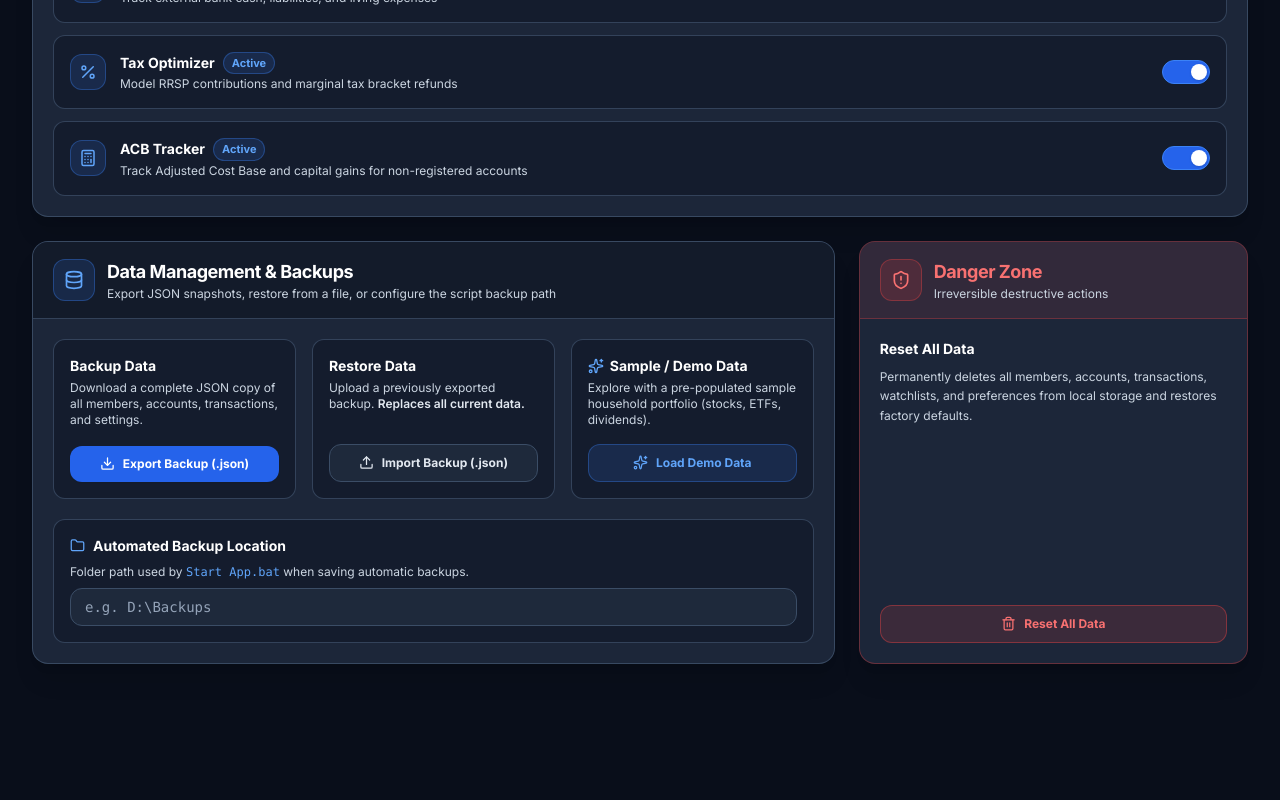
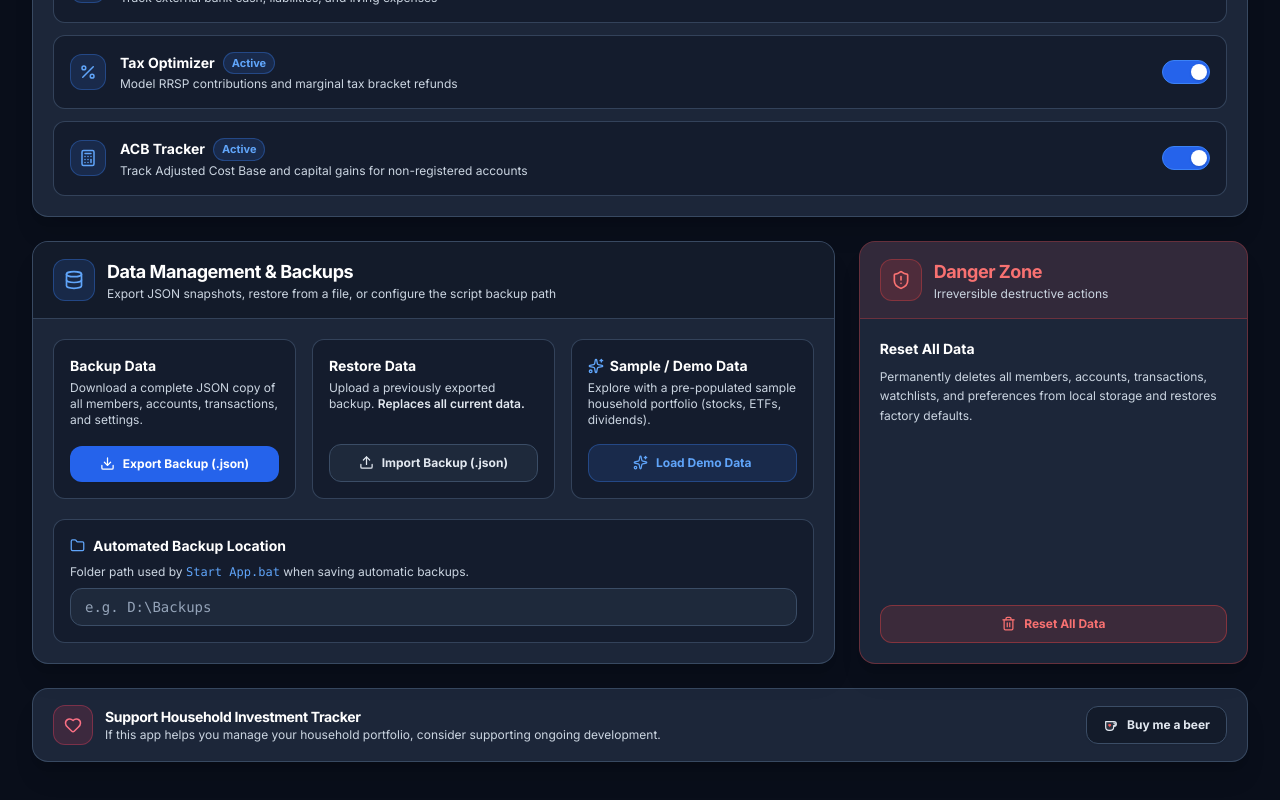
Before and after one commit to mwongr/household-investment-tracker, a React (Vite) app: page /settings in a window 1280 px wide. Shown: the part 859-1659 px from the top of the page. Built offline with nearby package versions, Linux system fonts and the light colour scheme; no server answers.

Commit message:
Added Kofi button

```diff
--- /dev/null
+++ b/src/components/KofiButton.tsx
@@ -0,0 +1,63 @@
+import React from 'react';
+
+export interface KofiButtonProps {
+    href?: string;
+    label?: string;
+    size?: 'sm' | 'md';
+    className?: string;
+}
+
+const DEFAULT_KOFI_URL = 'https://ko-fi.com/mwongr';
+
+/**
+ * Reusable static Ko-fi donation button styled to match the app's slate card design system.
+ */
+export const KofiButton: React.FC<KofiButtonProps> = ({
+    href = DEFAULT_KOFI_URL,
+    label = 'Buy me a beer',
+    size = 'md',
+    className = '',
+}) => {
+    const sizeClasses =
+        size === 'sm'
+            ? 'px-3.5 py-2 text-xs rounded-lg gap-2'
+            : 'px-4 py-2.5 text-xs rounded-xl gap-2';
+
+    return (
+        <a
+            href={href}
+            target="_blank"
+            rel="noopener noreferrer"
+            className={`inline-flex items-center justify-center font-bold bg-slate-900/80 hover:bg-slate-750 border border-slate-700 hover:border-slate-500 text-slate-200 hover:text-white shadow-sm transition-colors shrink-0 ${sizeClasses} ${className}`}
+        >
+            <svg
+                viewBox="0 0 24 24"
+                fill="none"
+                aria-hidden="true"
+                className="w-4 h-4 shrink-0 text-slate-200"
+            >
+                <path
+                    d="M4 7h12.5a3.5 3.5 0 0 1 0 7H16v1a5 5 0 0 1-5 5H9a5 5 0 0 1-5-5V7Z"
+                    fill="currentColor"
+                    fillOpacity="0.12"
+                    stroke="currentColor"
+                    strokeWidth="1.8"
+                    strokeLinejoin="round"
+                />
+                <path
+                    d="M16 9h.5a2 2 0 0 1 0 4H16"
+                    stroke="currentColor"
+                    strokeWidth="1.8"
+                    strokeLinecap="round"
+                />
+                <path
+                    d="M10 14.8s-2.2-1.45-2.2-2.9a1.3 1.3 0 0 1 2.2-.92 1.3 1.3 0 0 1 2.2.92c0 1.45-2.2 2.9-2.2 2.9Z"
+                    fill="#FF5E5B"
+                />
+            </svg>
+            <span>{label}</span>
+        </a>
+    );
+};
+
+export default KofiButton;
--- a/src/pages/About.tsx
+++ b/src/pages/About.tsx
@@ -17,6 +17,7 @@ import {
 } from 'lucide-react';
 import { useVersion } from '../hooks/useVersion';
 import { useTheme } from '../context/ThemeContext';
+import KofiButton from '../components/KofiButton';
 import '../styles/shared.css';
 
 const About: React.FC = () => {
@@ -95,6 +96,10 @@ const About: React.FC = () => {
                                 <ExternalLink className="w-3 h-3" />
                             </a>
                         </div>
+                    </div>
+
+                    <div className="shrink-0 sm:self-start">
+                        <KofiButton size="sm" />
                     </div>
                 </div>
             </div>
--- a/src/pages/Settings.tsx
+++ b/src/pages/Settings.tsx
@@ -23,9 +23,11 @@ import {
     Database,
     Tag,
     Sparkles,
+    Heart,
 } from 'lucide-react';
 import { useData } from '../context/DataContext';
 import { useTheme } from '../context/ThemeContext';
+import KofiButton from '../components/KofiButton';
 import '../styles/shared.css';
 
 // ─── Reusable Entity Manager Card (Members / Institutions) ────────────────────
@@ -738,6 +740,24 @@ const Settings = () => {
                     </div>
                 </section>
             </div>
+
+            {/* Row 4: Support the Project */}
+            <section className="bg-slate-800/95 border border-slate-700/90 rounded-2xl shadow-xl px-5 py-4 flex flex-col sm:flex-row sm:items-center justify-between gap-4">
+                <div className="flex items-center gap-3 min-w-0">
+                    <div className="p-2.5 rounded-xl bg-rose-500/15 border border-rose-500/35 text-rose-400 shrink-0">
+                        <Heart size={18} />
+                    </div>
+                    <div className="min-w-0">
+                        <h2 className="text-sm font-bold text-white tracking-tight">
+                            Support Household Investment Tracker
+                        </h2>
+                        <p className="text-xs text-slate-300">
+                            If this app helps you manage your household portfolio, consider supporting ongoing development.
+                        </p>
+                    </div>
+                </div>
+                <KofiButton size="md" className="self-start sm:self-auto" />
+            </section>
         </div>
     );
 };
```
